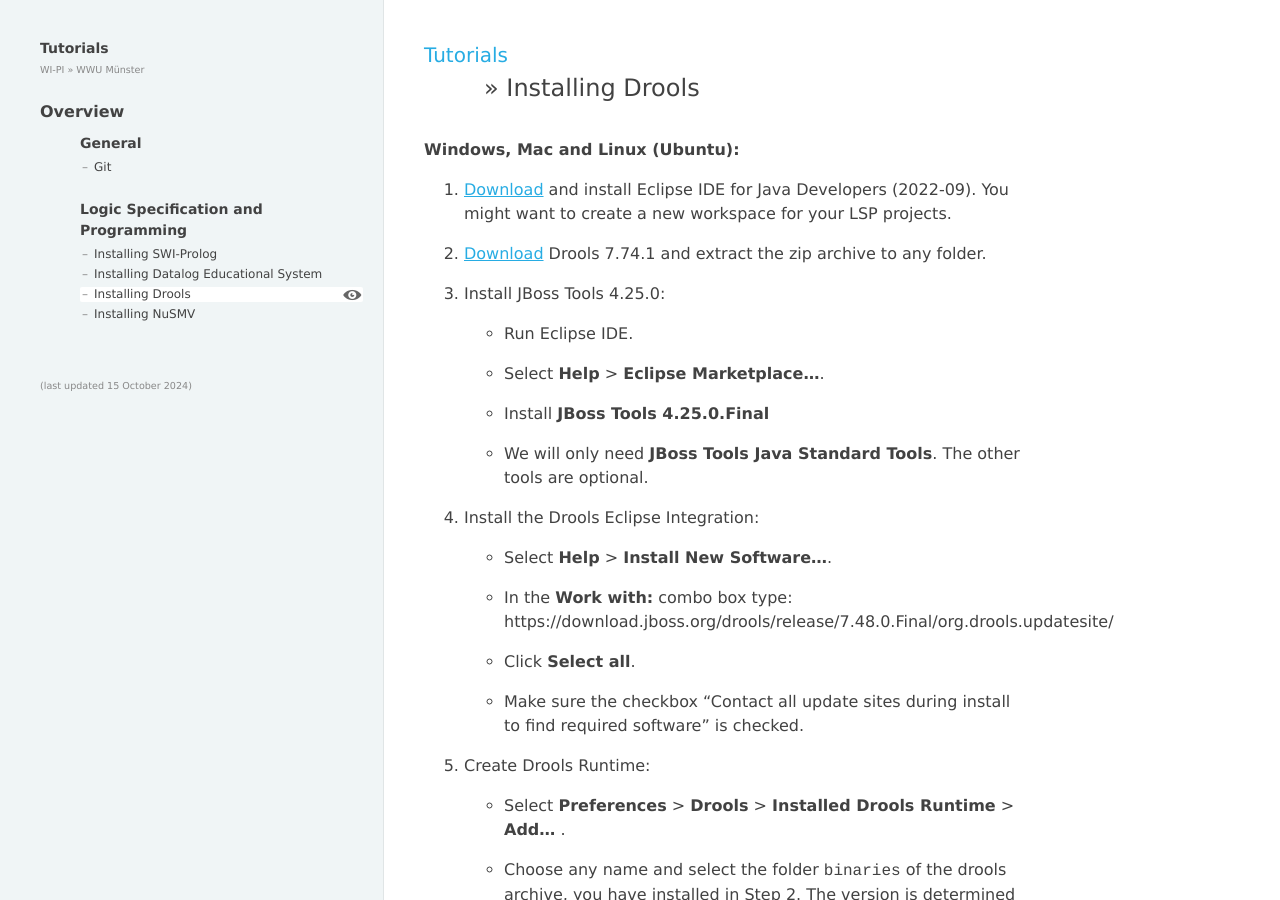
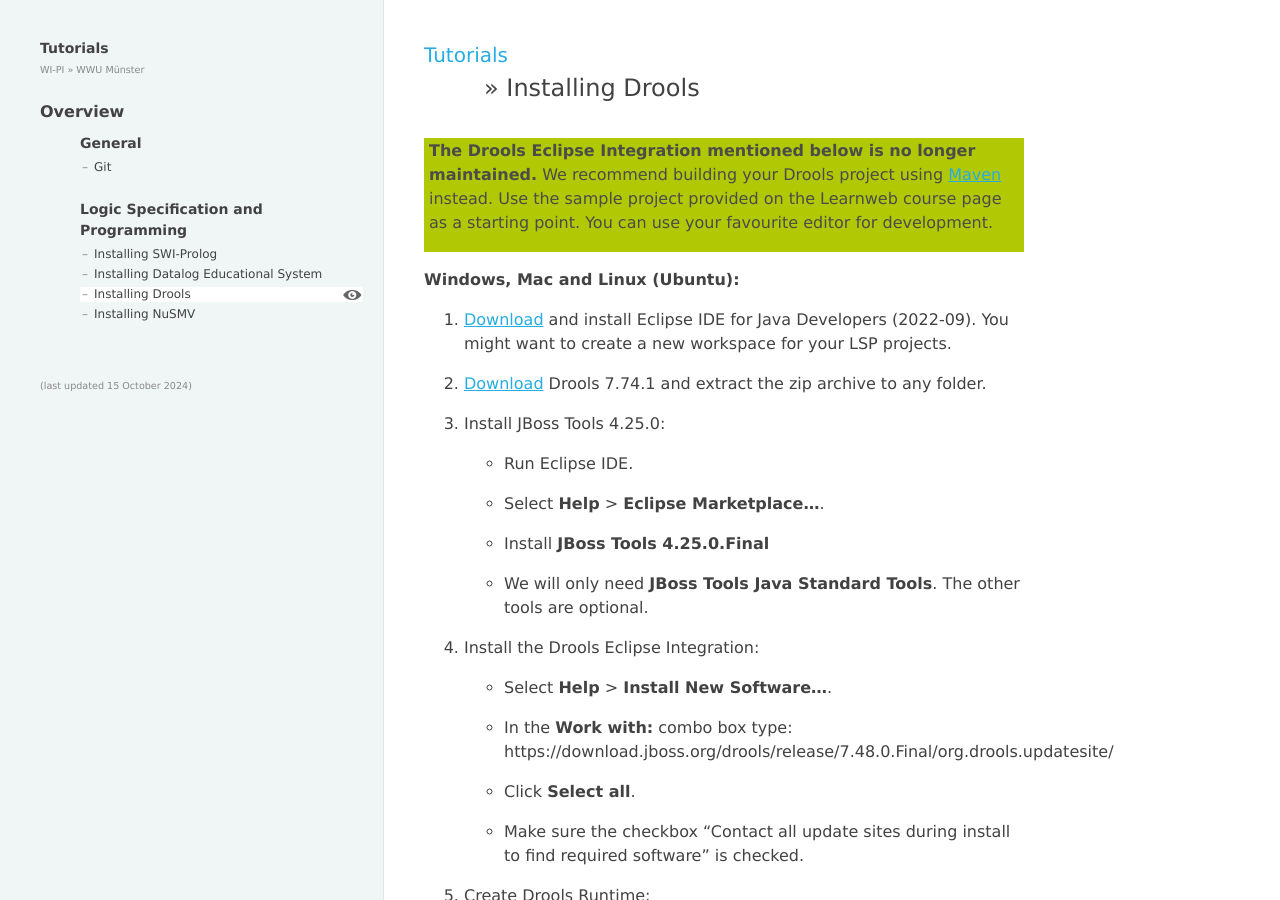
Before and after one commit to wwu-pi/tutorials, a Jekyll site: the page built from lectures/lsp/030_install_drools.md, in a window 1280 px wide and 900 px high. Built offline with Jekyll 4.4.1, drawn with Linux system fonts in a browser that asks for light colours.

Commit message:
Update Drools tutorial

```diff
--- a/lectures/lsp/030_install_drools.md
+++ b/lectures/lsp/030_install_drools.md
@@ -2,6 +2,10 @@
 layout: recipe
 title: Installing Drools
 ---
+
+<div class="tip" markdown="1">
+   <b>The Drools Eclipse Integration mentioned below is no longer maintained.</b> We recommend building your Drools project using [Maven](../acse/020_build_automation.html) instead. Use the sample project provided on the Learnweb course page as a starting point. You can use your favourite editor for development.
+</div>
 
 **Windows, Mac and Linux (Ubuntu):**
 
```
